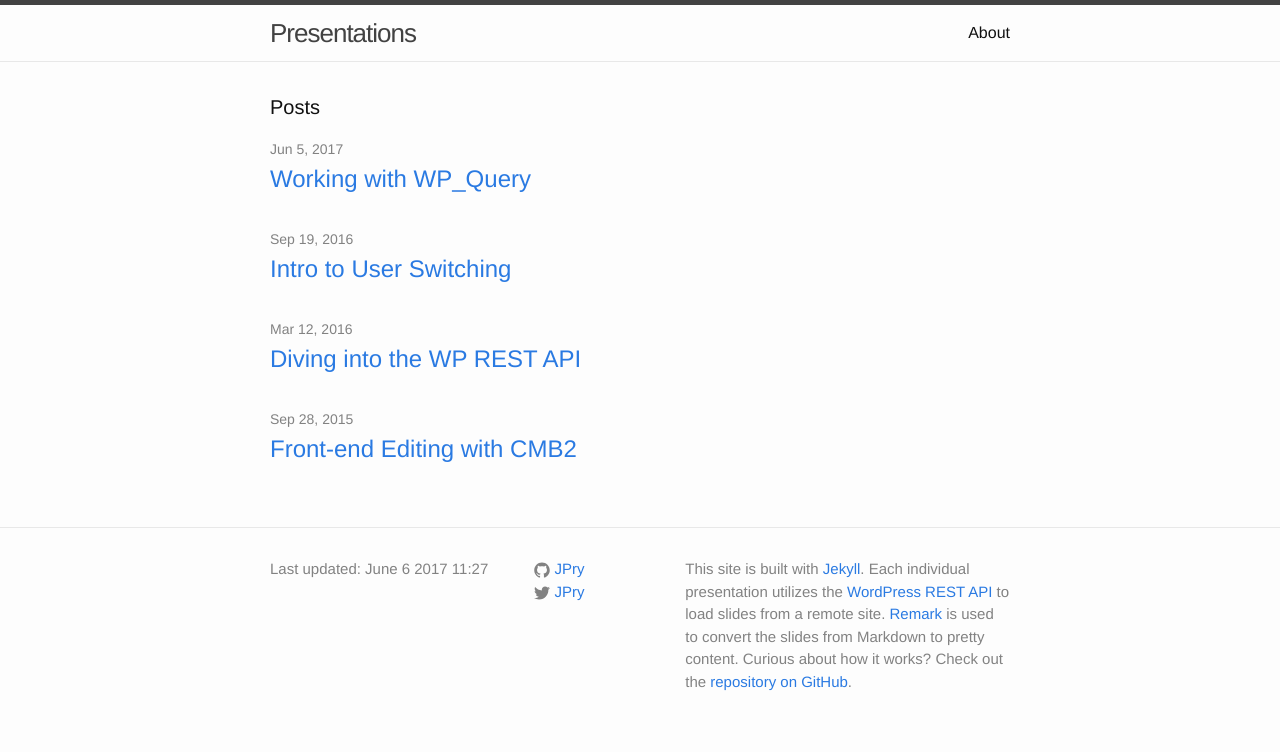
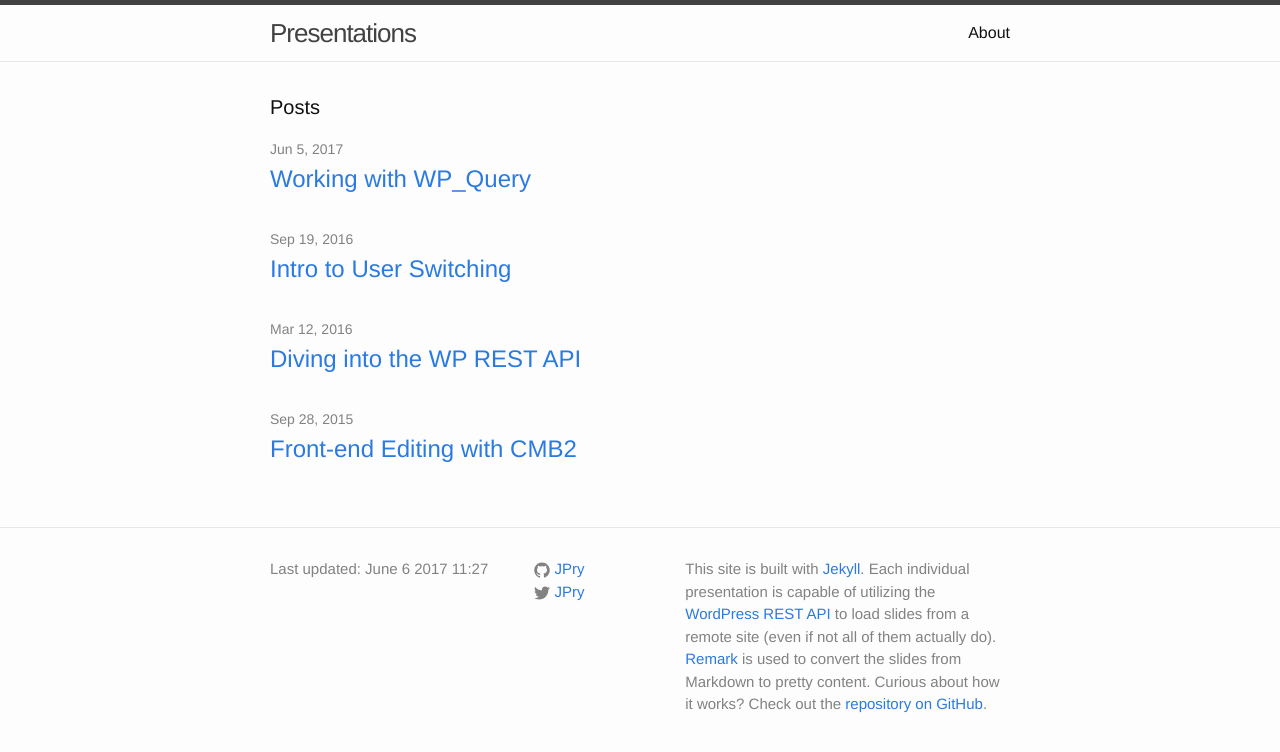
Before and after one commit to JPry/presentations, a Jekyll site: the page built from index.html, in a window 1280 px wide. Shown: the top 752 px of the page. Built offline with Jekyll 4.4.1, drawn with Linux system fonts in a browser that asks for light colours.

Commit message:
Update site description

```diff
--- a/_config.yml
+++ b/_config.yml
@@ -1,10 +1,13 @@
 # Site settings
 title: Presentations
 description: >
-  This site is built with [Jekyll](http://jekyllrb.com). Each individual presentation utilizes
-  the [WordPress REST API](http://v2.wp-api.org) to load slides from a remote site.
-  [Remark](http://remarkjs.com/) is used to convert the slides from Markdown to pretty content.
-  Curious about how it works? Check out the [repository on GitHub](https://github.com/JPry/presentations).
+  This site is built with [Jekyll](http://jekyllrb.com). Each individual presentation is capable
+  of utilizing the [WordPress REST API](http://v2.wp-api.org) to load slides from a remote site (even if
+  not all of them actually do). [Remark](http://remarkjs.com/) is used to convert the slides from
+  Markdown to pretty content.
+
+  Curious about how it works? Check out the
+  [repository on GitHub](https://github.com/JPry/presentations).
 
 # the subpath of your site, e.g. /blog/
 baseurl: "/presentations"
```
